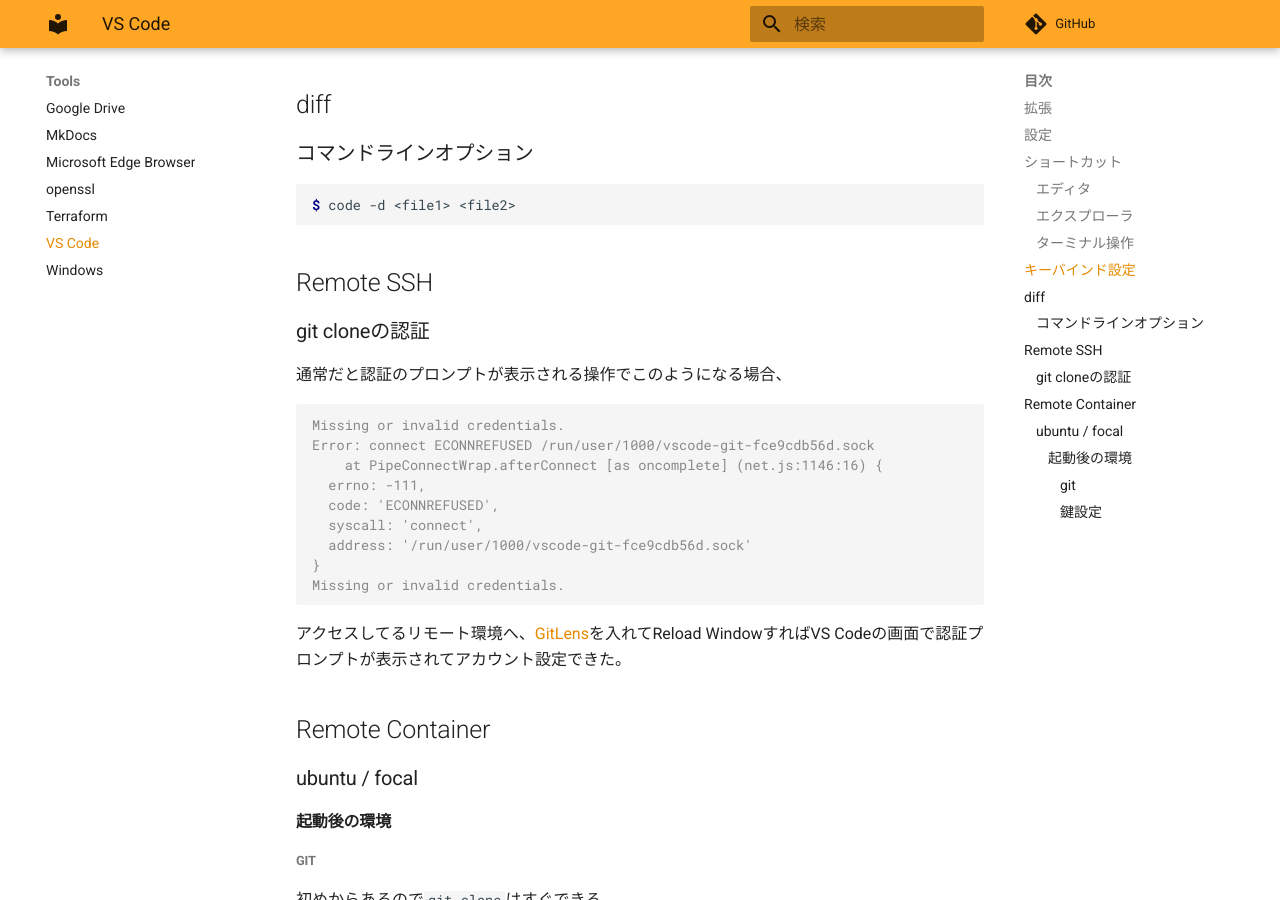
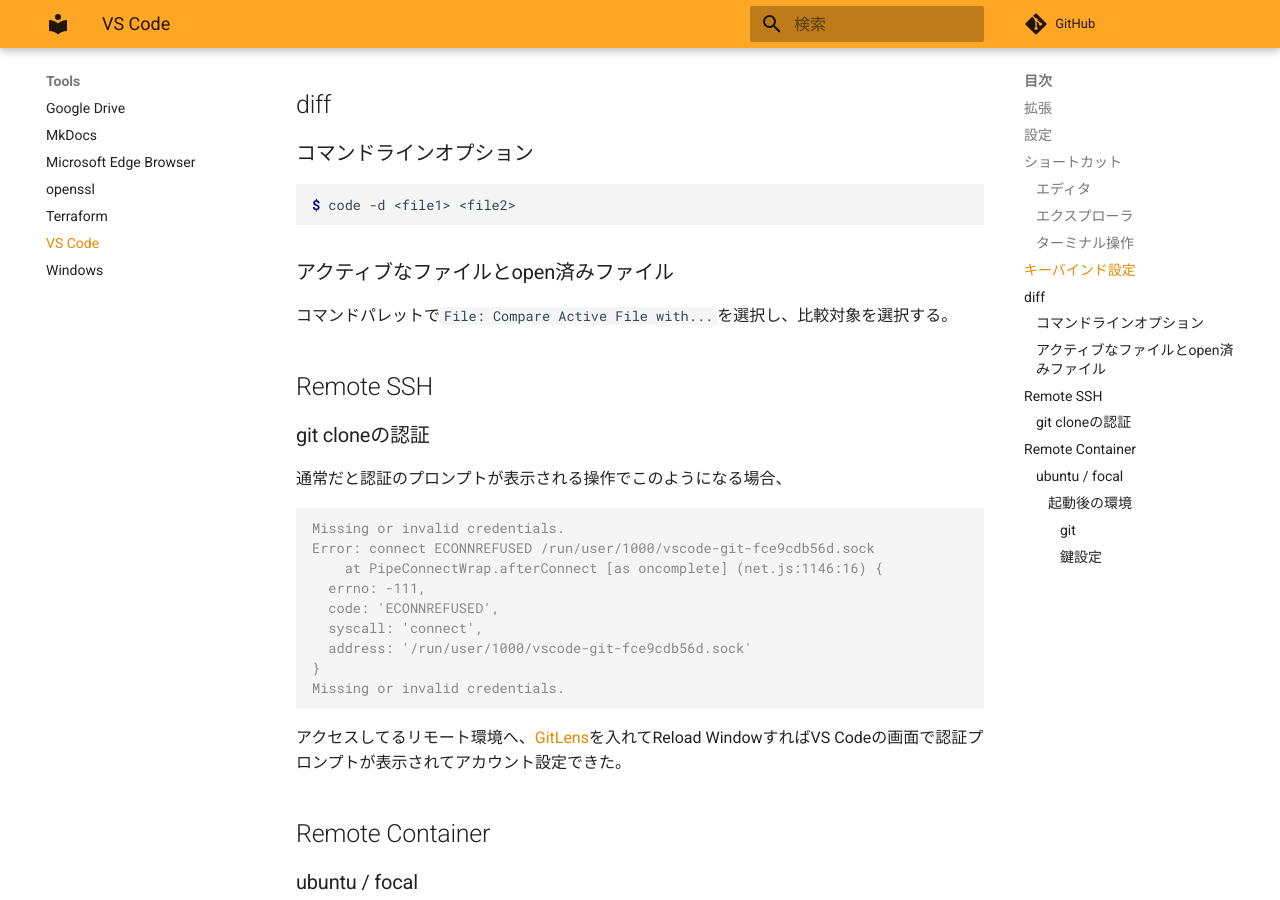
Before and after one commit to zaki-lknr/docs, an MkDocs documentation site: the page built from docs/Tools/vscode.md, in a window 1280 px wide and 900 px high, scrolled down 4003 px. Built offline with MkDocs 1.6.1 and Material for MkDocs 9.7.7, drawn with Linux system fonts in a browser that asks for light colours; comment, search, counter and statistics services are not loaded.

Commit message:
add: tools/vscode: カレントとopenファイルの比較

````diff
--- a/docs/Tools/vscode.md
+++ b/docs/Tools/vscode.md
@@ -158,6 +158,10 @@ terminalでCtrl-kが次コマンド待ちになってしまう場合は以下も
 $ code -d <file1> <file2>
 ```
 
+### アクティブなファイルとopen済みファイル
+
+コマンドパレットで`File: Compare Active File with...`を選択し、比較対象を選択する。
+
 ## Remote SSH
 
 ### git cloneの認証
````
